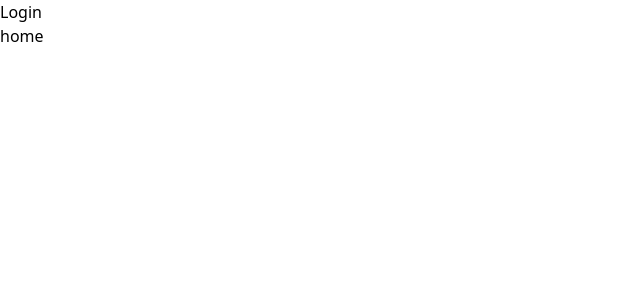
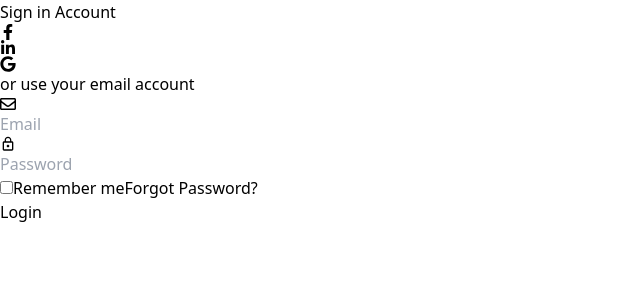
Before and after one commit to markaceee/Task-Management, a React (Vite) app in the folder client/: page / in a window 1280 px wide. Shown: the top 300 px of the page, without its empty margins (0-640 px from the left). Built offline with nearby package versions, Linux system fonts and the light colour scheme.

Commit message:
Add routing

```diff
--- a/client/src/App.jsx
+++ b/client/src/App.jsx
@@ -1,25 +1,18 @@
-import { Component } from "react"
-import { Route, Routes } from "react-router-dom"
-import AppContent from "./components/AppContent"
-import Home from "./components/Home"
+import { BrowserRouter as Router } from "react-router-dom"
+import Routing from "./components/routing/Routing"
 
-class App extends Component{
-  constructor(props){
-    super(props)
-    this.state = {
-      componentToShow: "login"
-    }
-  }
-
-  render(){
+const App = () => {
     return(
-      <Routes>
-        <Route path="/" element={<Home />} />
-        <Route path="/login" element={<AppContent />} />
-      </Routes>
+      <Router>
+        <div className="app">
+            <Routing />
+        </div>
+      </Router>
+      // <Routes>
+      //   <Route path="/" element={<Home />} />
+      //   <Route path="/login" element={<AppContent />} />
+      // </Routes>
     )
-  }
 }
 
-
 export default App
--- a/client/src/components/Home.jsx
+++ b/client/src/components/Home.jsx
@@ -1,13 +1,50 @@
-import React from 'react'
-import { NavLink } from 'react-router-dom'
+import React from "react";
+import { NavLink } from "react-router-dom";
+
+import { Component } from "react";
+import ForgotPassword from "./ForgotPassword";
+import SignIn from "./SignIn";
+import SignUp from "./SignUp";
 
 const Home = () => {
-    return (
-        <div>
-            <NavLink to='/login'>Login</NavLink> <br />
-            home
+  return (
+    <div className="flex items-center justify-center min-h-screen bg-gray-100">
+      <div className="flex items-center w-full justify-center text-center lg:p-0">
+        <div className="bg-white rounded-2xl shadow-2xl flex w-3/4 max-w-4xl md:flex-wrap ">
+          <div className="SignIn w-3/5 p-5">
+            <div className="text-left font-bold">
+              <span className="text-green-500">WSWSWS</span>wswsws
+            </div>
+
+            {this.state.componentToShow === "login" && (
+              <SignIn forgotPassword={this.forgotPassword} />
+            )}
+            {this.state.componentToShow === "register" && <SignUp />}
+            {this.state.componentToShow === "forgot_password" && (
+              <ForgotPassword />
+            )}
+          </div>
+          <div className="SignUp flex flex-col justify-center items-center w-2/5 bg-green-500 text-white rounded-tr-2xl rounded-br-2xl lg:p-6 md:p-6">
+            <h2 className="text-3xl font-bold mb-2">Hello, Friend!</h2>
+            <div className="border-2 w-10 border-white inline-block my-2"></div>
+            <p className="mb-5">
+              Fill up personal information and start journey with us.
+            </p>
+            <a
+              onClick={
+                this.state.componentToShow === "login"
+                  ? this.register
+                  : this.login
+              }
+              className="cursor-pointer w-3/4 border-2 border-white rounded-full py-2 inline-block font-semibold hover:bg-white hover:text-green-500"
+            >
+              {this.state.componentToShow === "login" ? "Sign Up" : "Login"}
+            </a>
+          </div>
         </div>
-    )
-}
+      </div>
+    </div>
+  );
+};
 
-export default Home
+export default Home;
--- /dev/null
+++ b/client/src/components/routing/Routing.jsx
@@ -0,0 +1,22 @@
+import React from "react";
+import { Routes, Route } from "react-router-dom";
+import Signin from "../SignIn";
+import Signup from "../SignUp";
+import AppContent from "../AppContent";
+import ForgotPassword from "../ForgotPassword";
+import Home from "../Home";
+
+const Routing = () => {
+  return (
+    <Routes>
+      <Route path="/" element={<Signin />} />
+      <Route path="/home" element={<Home />} />
+      <Route path="/app" element={<AppContent />} />
+      <Route path="/signin" element={<Signin />} />
+      <Route path="/signup" element={<Signup />} />
+      <Route path="/forgot-password" element={<ForgotPassword />} />
+    </Routes>
+  );
+};
+
+export default Routing;
--- a/client/src/main.jsx
+++ b/client/src/main.jsx
@@ -1,11 +1,8 @@
 import React from 'react'
 import ReactDOM from 'react-dom/client'
-import { BrowserRouter } from 'react-router-dom'
 import App from './App.jsx'
 import './index.css'
 
 ReactDOM.createRoot(document.getElementById('root')).render(
-  <BrowserRouter>
-    <App />
-  </BrowserRouter>
+  <App />
 )
```
